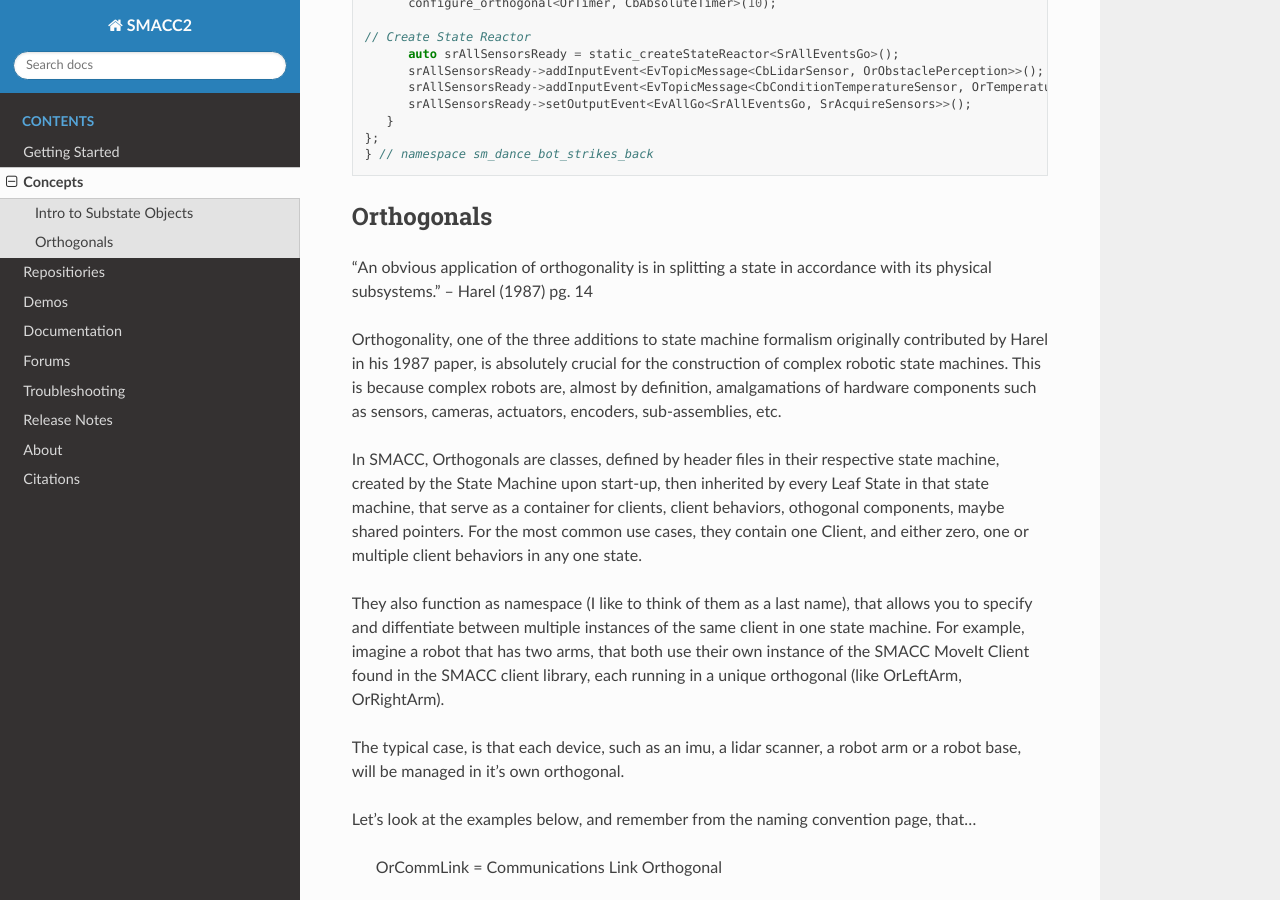
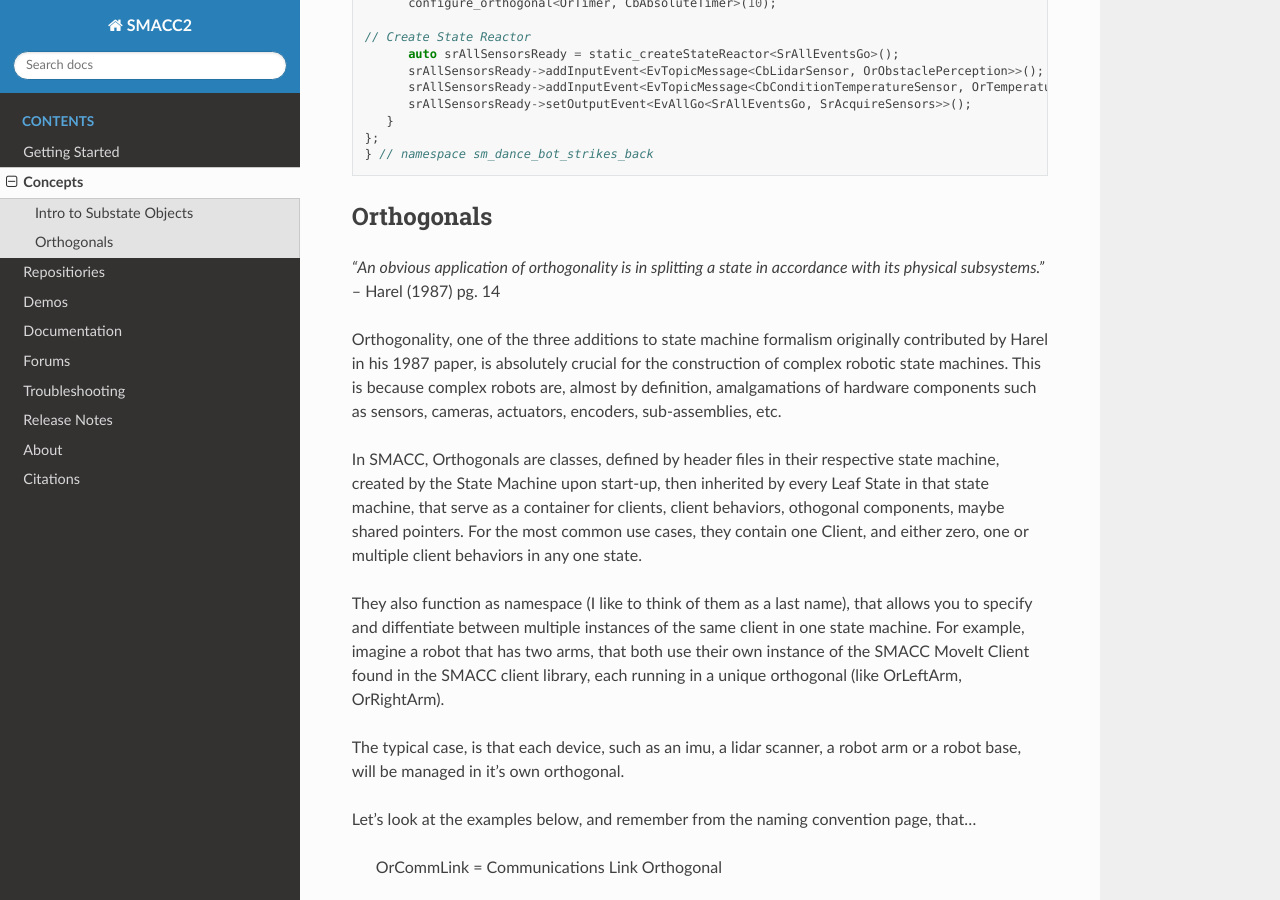
Before and after one commit to robosoft-ai/smacc2_docs, a Sphinx documentation site: the page built from docs/source/concepts.rst, in a window 1280 px wide and 900 px high, scrolled down 1979 px. Built offline with Sphinx 7.4.7 and the Read the Docs theme 3.1.0, drawn with Linux system fonts in a browser that asks for light colours.

```diff
--- a/docs/source/concepts.rst
+++ b/docs/source/concepts.rst
@@ -69,10 +69,11 @@ Here is the code for the example image above…
    };
    } // namespace sm_dance_bot_strikes_back
 
+
 Orthogonals
 ----------------
 
-“An obvious application of orthogonality is in splitting a state in accordance with its physical subsystems.” – Harel (1987) pg. 14
+*“An obvious application of orthogonality is in splitting a state in accordance with its physical subsystems.”* – Harel (1987) pg. 14
 
 Orthogonality, one of the three additions to state machine formalism originally contributed by Harel in his 1987 paper, is absolutely crucial for the construction of complex robotic state machines. This is because complex robots are, almost by definition, amalgamations of hardware components such as sensors, cameras, actuators, encoders, sub-assemblies, etc.
 
```
